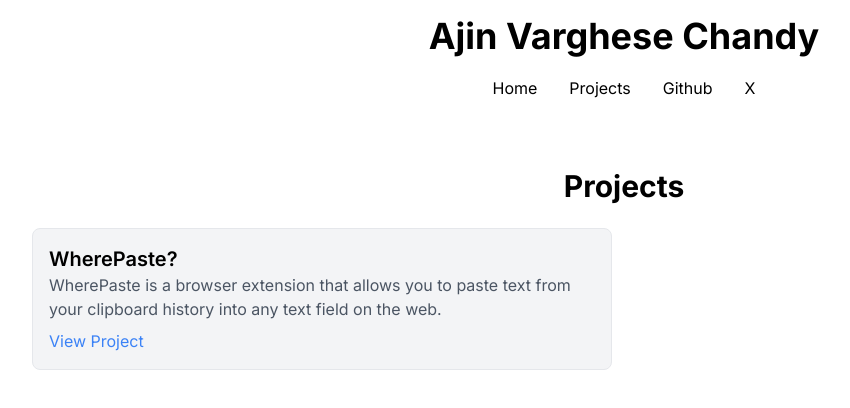
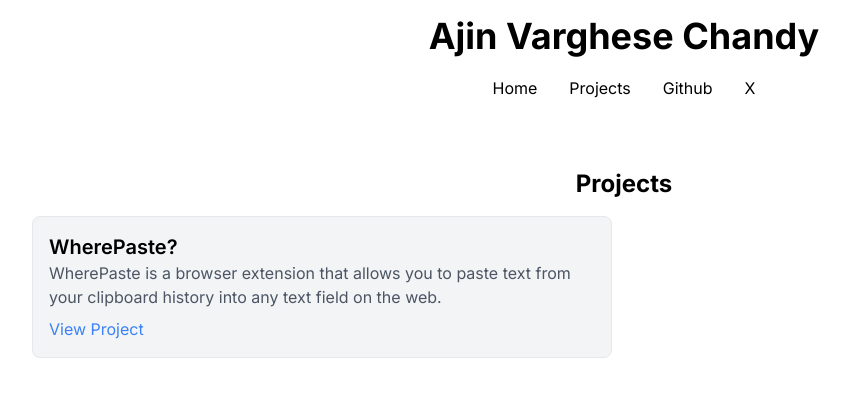
Before and after one commit to aajinn/0Ared, a Next.js app: page /projects in a window 1280 px wide. Shown: the top 408 px of the page, without its empty margins (16-866 px from the left). Built offline with nearby package versions, Linux system fonts and the light colour scheme.

Commit message:
adjust font size

```diff
--- a/app/projects/page.tsx
+++ b/app/projects/page.tsx
@@ -6,7 +6,7 @@
     <Layout>
       {" "}
       {/* Use the Layout component for centering */}
-      <h1 className="text-3xl font-bold text-center mb-6">Projects</h1>
+      <h2 className="text-2xl font-bold mb-4 text-center">Projects</h2>
       <ul className="grid grid-cols-1 sm:grid-cols-2 md:grid-cols-2 gap-6">
         {projects.map((project) => (
           <li
```
